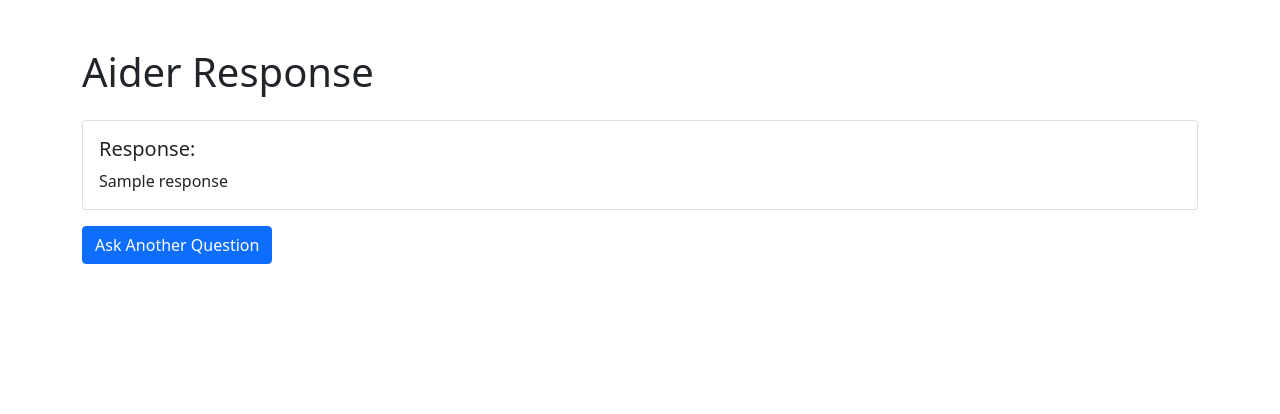
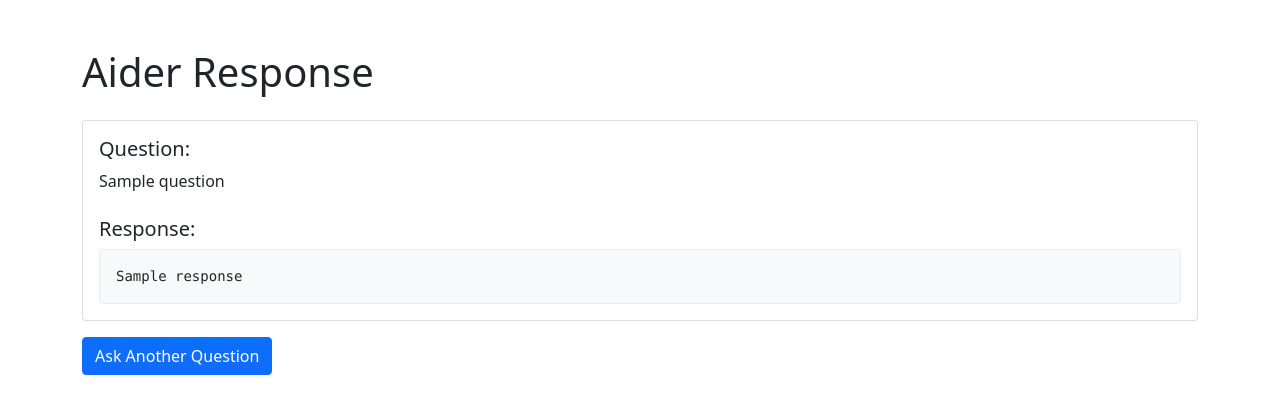
Before and after one commit to 999AICoder/CodeReliabilityScanner, a Flask app: template templates/result.html in a window 1280 px wide. Shown: the top 414 px of the page. Run offline with Flask 3, Linux system fonts and the light colour scheme; the template is opened without the code that fills it: most values are stand-ins (such as "Sample title", 1, 10 or a date in 2020).

Commit message:
fix: Add question to Aider response page

```diff
--- a/templates/result.html
+++ b/templates/result.html
@@ -5,14 +5,26 @@
     <meta name="viewport" content="width=device-width, initial-scale=1.0">
     <title>Aider Response</title>
     <link href="https://cdn.jsdelivr.net/npm/bootstrap@5.1.3/dist/css/bootstrap.min.css" rel="stylesheet">
+    <style>
+        pre {
+            background-color: #f8f9fa;
+            border: 1px solid #e9ecef;
+            border-radius: 0.25rem;
+            padding: 1rem;
+            white-space: pre-wrap;
+            word-wrap: break-word;
+        }
+    </style>
 </head>
 <body>
     <div class="container mt-5">
         <h1 class="mb-4">Aider Response</h1>
         <div class="card">
             <div class="card-body">
-                <h5 class="card-title">Response:</h5>
-                <p class="card-text">{{ response }}</p>
+                <h5 class="card-title">Question:</h5>
+                <p class="card-text">{{ question }}</p>
+                <h5 class="card-title mt-4">Response:</h5>
+                <pre class="card-text">{{ response }}</pre>
             </div>
         </div>
         <a href="{{ url_for('index') }}" class="btn btn-primary mt-3">Ask Another Question</a>
```
